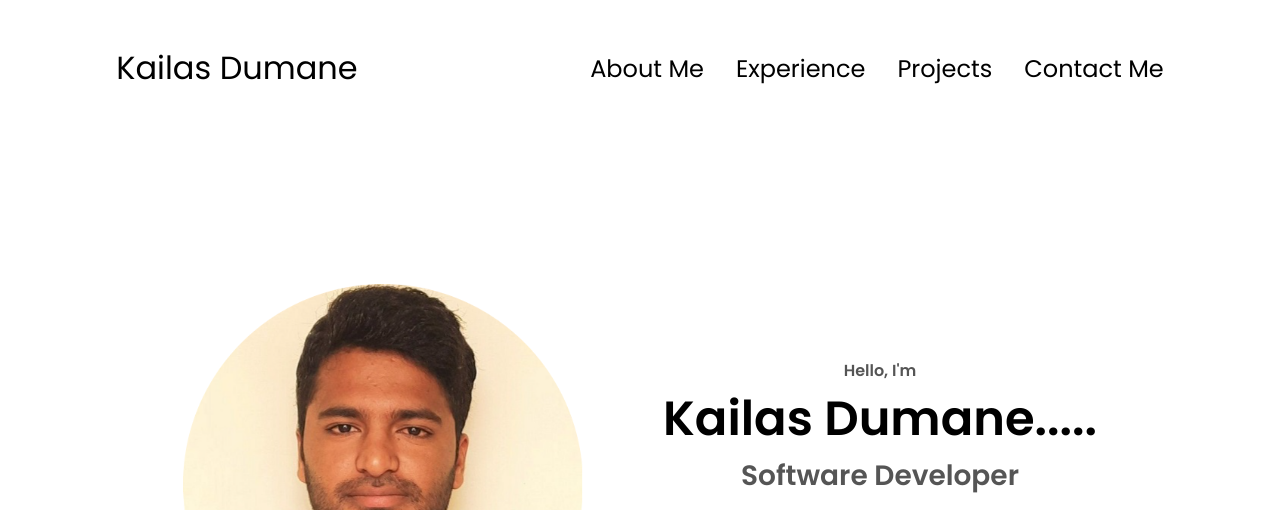
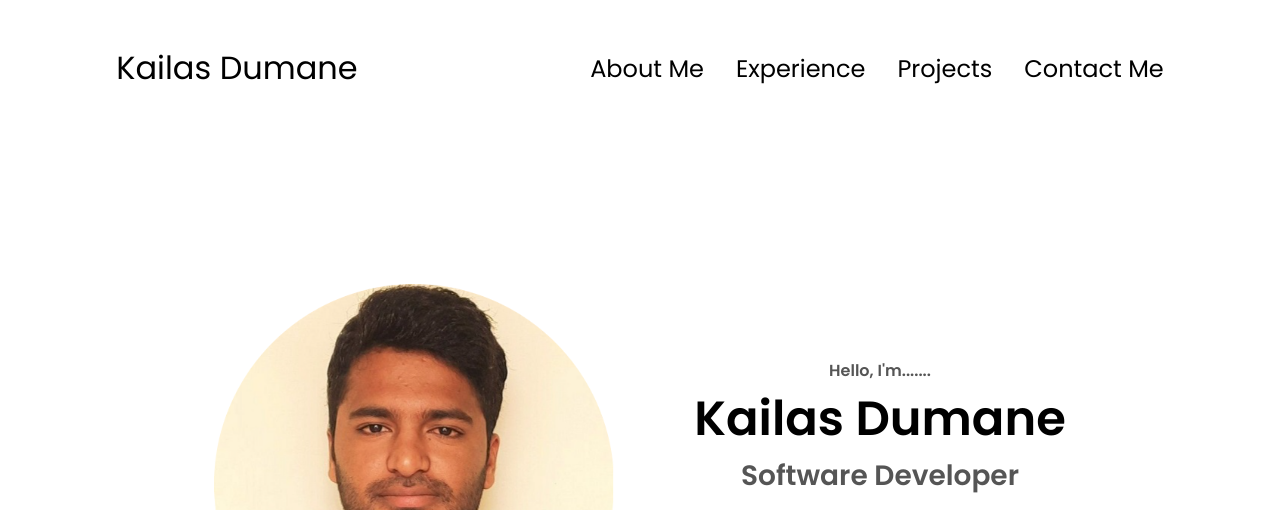
Before and after one commit to kailasdumane/Personal-Portfolio, a website: page index.html in a window 1280 px wide. Shown: the top 510 px of the page. Drawn offline with Linux system fonts and the light colour scheme.

Commit message:
small change

```diff
--- a/index.html
+++ b/index.html
@@ -41,8 +41,8 @@
         <img src="./assets/KailasDumane-modified.png" alt="Kailas Dumane profile picture" />
       </div>
       <div class="section__text">
-        <p class="section__text__p1">Hello, I'm</p>
-        <h1 class="title">Kailas Dumane.....</h1>
+        <p class="section__text__p1">Hello, I'm.......</p>
+        <h1 class="title">Kailas Dumane</h1>
         <p class="section__text__p2">Software Developer</p>
         <div class="btn-container">
           <button
```
